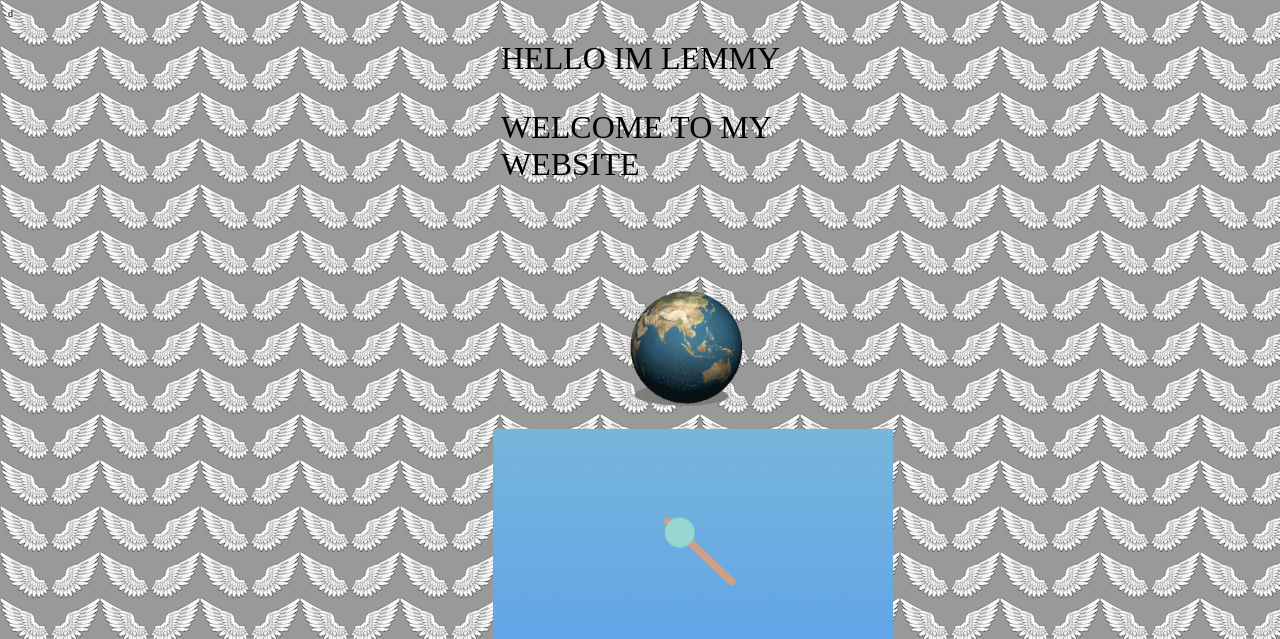
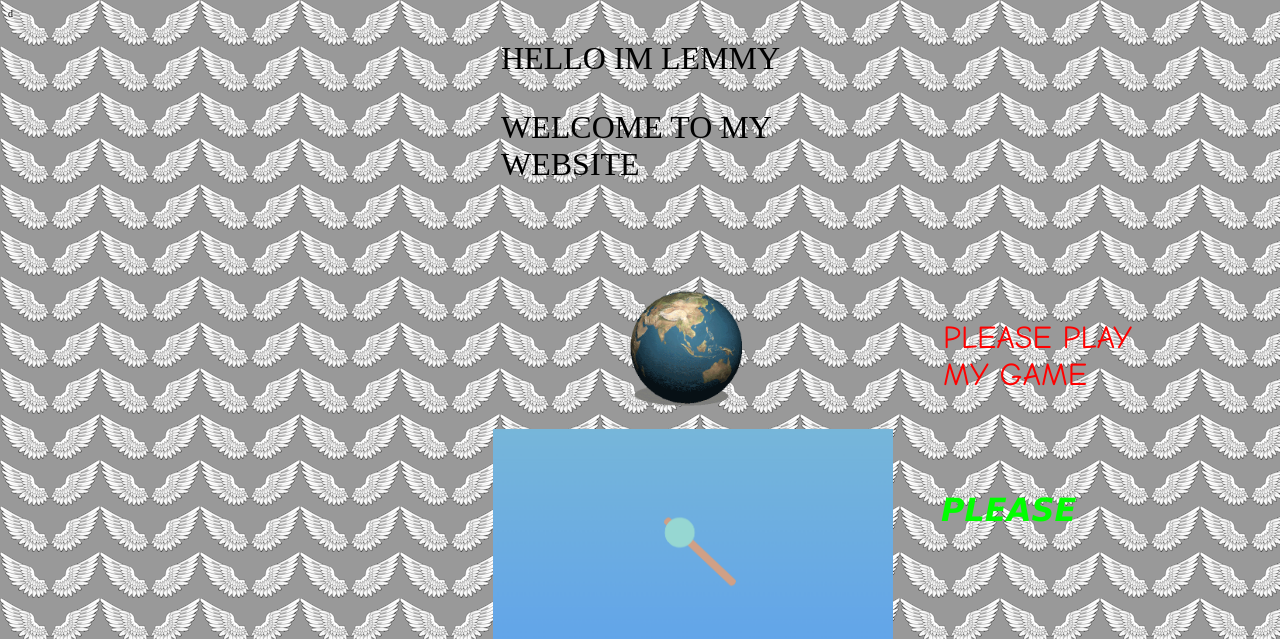
Before and after one commit to Lemmy128/lemmy128.github.io, a plain HTML site: page index.html in a window 1280 px wide. Shown: the top 639 px of the page. Drawn offline with Linux system fonts and the light colour scheme.

Commit message:
Update index.html

```diff
--- a/index.html
+++ b/index.html
@@ -40,6 +40,30 @@ body,td,th {
 	top: 8px;
 	font-size: xx-large;
 }
+#apDiv4 {
+	position: absolute;
+	width: 200px;
+	height: 115px;
+	z-index: 4;
+	left: 943px;
+	top: 319px;
+	font-size: xx-large;
+	color: #F00;
+	font-family: "Comic Sans MS", cursive;
+}
+#apDiv5 {
+	position: absolute;
+	width: 210px;
+	height: 40px;
+	z-index: 5;
+	left: 941px;
+	top: 491px;
+	font-size: xx-large;
+	font-family: "Lucida Sans Unicode", "Lucida Grande", sans-serif;
+	font-weight: bold;
+	font-style: italic;
+	color: #0F0;
+}
 </style>
 <script type="text/javascript">
 function MM_swapImgRestore() { //v3.0
@@ -67,7 +91,7 @@ function MM_swapImage() { //v3.0
 </head>
 
 <body bgcolor="#663333" onload="MM_preloadImages('assets/process.png')">
-<div id="apDiv1"><a href="lemmy128.github.io/process" target="_blank" onmouseover="MM_swapImage('Image1','','assets/process.png',1)" onmouseout="MM_swapImgRestore()"><img src="assets/process.png" name="Image1" width="400" height="241" id="Image1" align="baseline" /></a></div>
+<div id="apDiv1"><a href="https://lemmy128.github.io/process/" target="_blank" onmouseover="MM_swapImage('Image1','','assets/process.png',1)" onmouseout="MM_swapImgRestore()"><img src="assets/process.png" name="Image1" width="400" height="241" id="Image1" align="baseline" /></a></div>
 <div id="apDiv2"><img src="assets/earth.gif" width="128" height="124" /></div>
 d
 <div id="apDiv3">
@@ -75,5 +99,7 @@ d
   <p>WELCOME TO MY WEBSITE</p>
   <p>&nbsp;</p>
 </div>
+<div id="apDiv4">PLEASE PLAY MY GAME</div>
+<div id="apDiv5">PLEASE</div>
 </body>
 </html>
```
